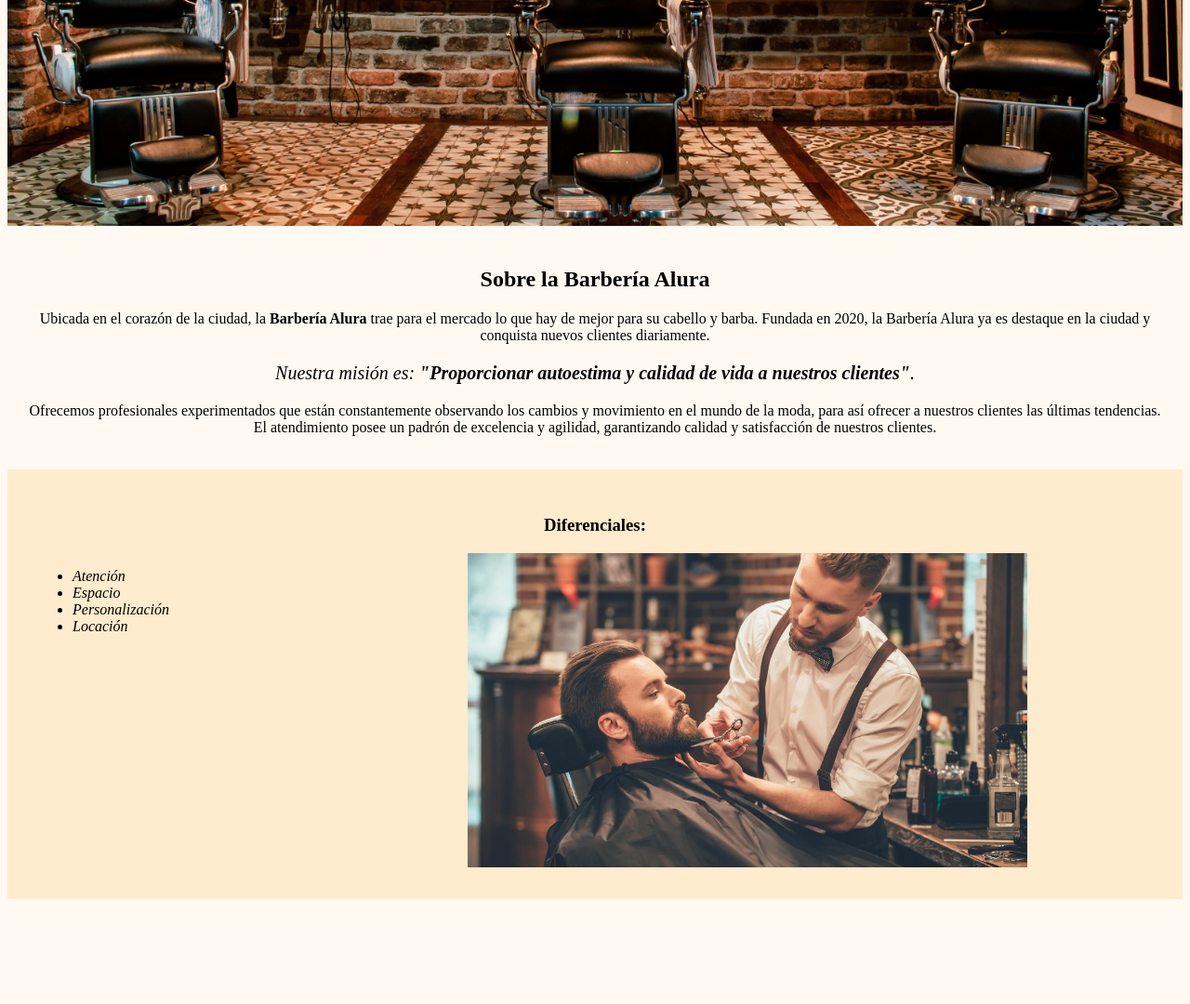
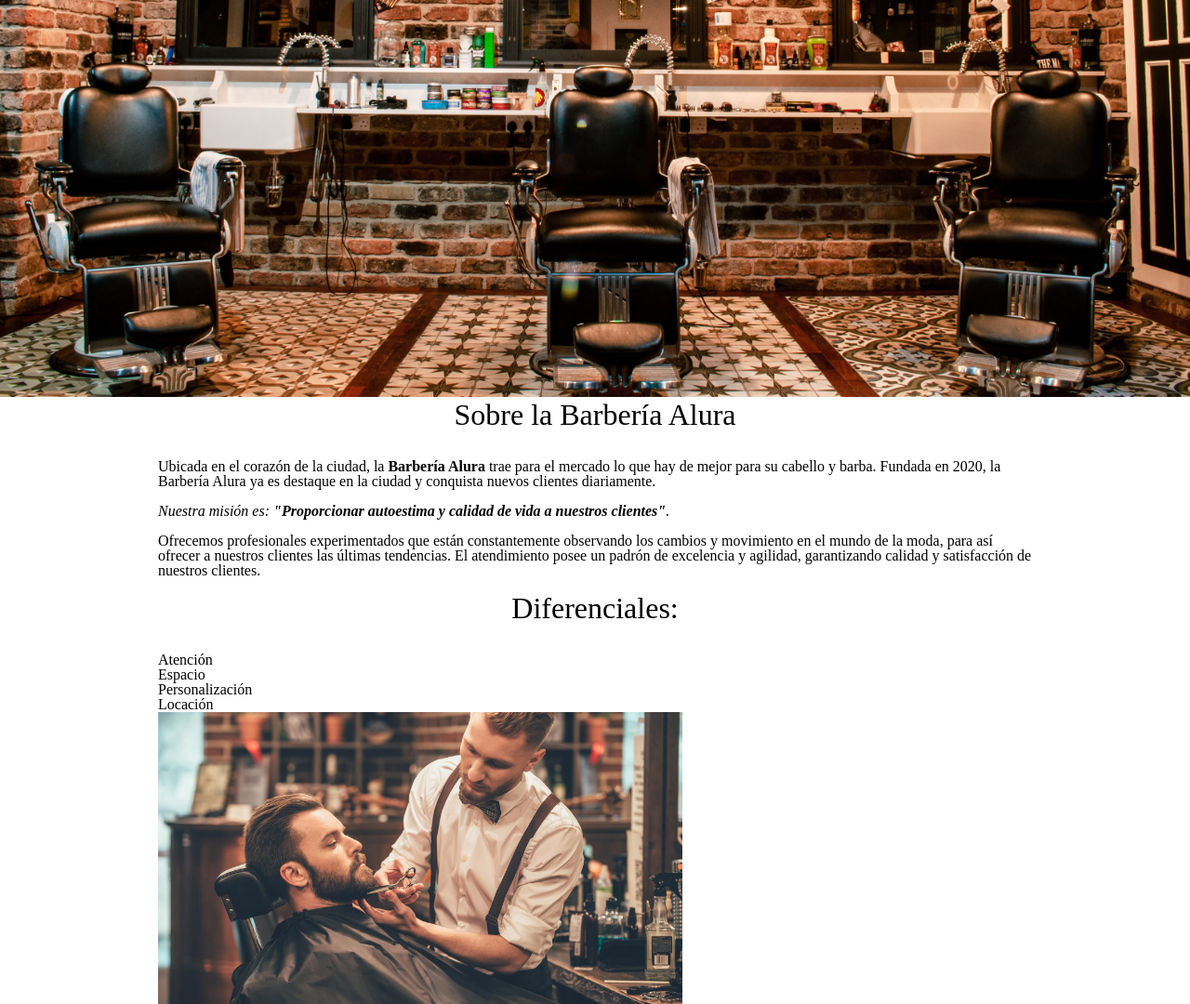
Before and after one commit to Lafsitoo/Alura-Barberia, a plain HTML site: page index.html in a window 1280 px wide. Shown: the part 676-1756 px from the top of the page at 93% size. Before the commit the page ends 1651 px from the top, so only its background shows below. Drawn offline with Linux system fonts and the light colour scheme.

Commit message:
07/12-21:48

```diff
--- a/index.html
+++ b/index.html
@@ -5,20 +5,27 @@
 <head>
     <meta charset="UTF-8">
     <title>Barbería Alura</title>
-    <link rel="stylesheet" href="style-home.css">
+    <link rel="stylesheet" href="style.css">
+    <link rel="stylesheet" href="reset.css">
 </head>
 
 <body>
-
     <header>
-        <h1 class="principal-title">Barbería Alura</h1>
+        <div class="caja">
+            <h1><img src="imagenes/logo.png"></h1>
+            <nav>
+                <ul>
+                    <li><a href="index.html">Home</a></li>
+                    <li><a href="productos.html">Productos</a></li>
+                    <li><a href="contacto.html">Contacto</a></li>
+                </ul>
+            </nav>
+        </div>
     </header>
-
-    <img id="banner" src="imagenes/banner.jpeg">
-
-    <div class="principal">
-        <h2 class="center-title">Sobre la Barbería Alura</h2>
-
+    <img class="banner" src="imagenes/banner.jpeg">
+    <main>
+        <section class="principal">
+            <h2 class="titulo-principal">Sobre la Barbería Alura</h2>
             <p>Ubicada en el corazón de la ciudad, la <strong>Barbería Alura</strong> trae para el
                 mercado lo que hay de mejor
                 para
@@ -36,10 +43,9 @@
                 excelencia
                 y
                 agilidad, garantizando calidad y satisfacción de nuestros clientes.</p>
-    </div>
-
-    <div class="diferenciales">
-        <h3 class="center-title">Diferenciales:</h3>
+        </section>
+        <section class="diferenciales">
+            <h3 class="titulo-principal">Diferenciales:</h3>
             <ul>
                 <li>Atención</li>
                 <li>Espacio</li>
@@ -47,7 +53,12 @@
                 <li>Locación</li>
             </ul>
             <img src="imagenes/diferenciales.jpg" class="imgDiferenciales">
-    </div>
+        </section>
+    </main>
+    <footer>
+        <img src="imagenes/logo-blanco.png">
+        <p class="copyrigth">© Copyrigth Barbería Alure - 2022</p>
+    </footer>
 </body>
 
 </html>
--- a/style.css
+++ b/style.css
@@ -146,3 +146,31 @@ td, th{
     border: 1px solid #000000;
     padding: 8px 15px
 }
+
+/* CSS del HOME */
+
+.banner{
+    width: 100%;
+}
+
+.titulo-principal{
+    text-align: center;
+    font-size: 2em;
+    margin: 0 0 1em;
+}
+
+.principal p{
+    margin: 0 0 1em;
+}
+
+.principal strong{
+    font-weight: bold;
+}
+
+.principal em{
+    font-style: italic;
+}
+
+.imgDiferenciales{
+    width: 60%;
+}
```
Lines whose indentation alone changed are shown as unchanged.
